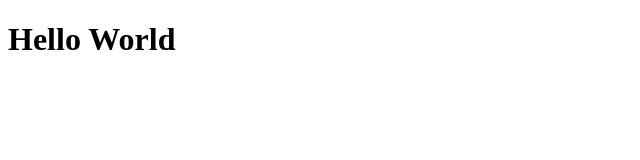
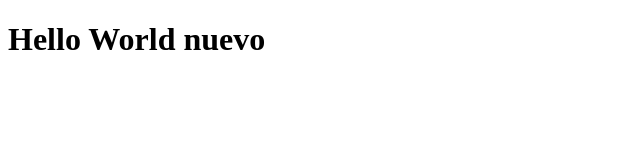
Before and after one commit to SantiRivasAguirre/hello-world-git, a plain HTML site: page index.html in a window 1280 px wide. Shown: the whole page, without its empty margins (0-640 px from the left). Drawn offline with Linux system fonts and the light colour scheme.

Commit message:
Se modifico titulo index

```diff
--- a/index.html
+++ b/index.html
@@ -7,6 +7,6 @@
     <title>Demo Git</title>
 </head>
 <body>
-    <h1>Hello World</h1>
+    <h1>Hello World nuevo</h1>
 </body>
 </html>
```
